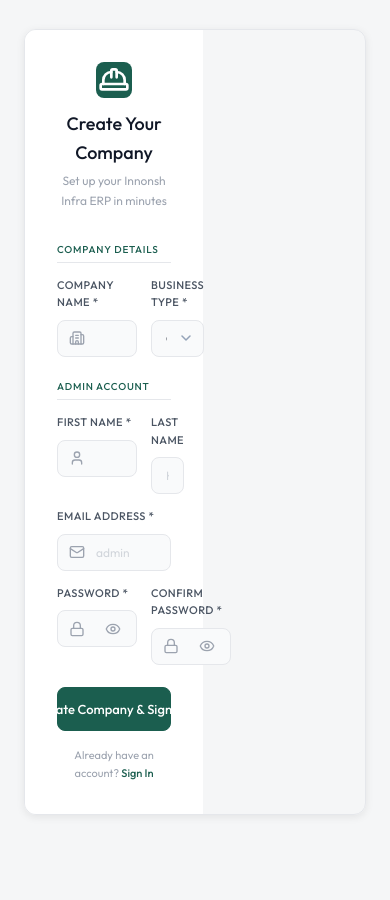
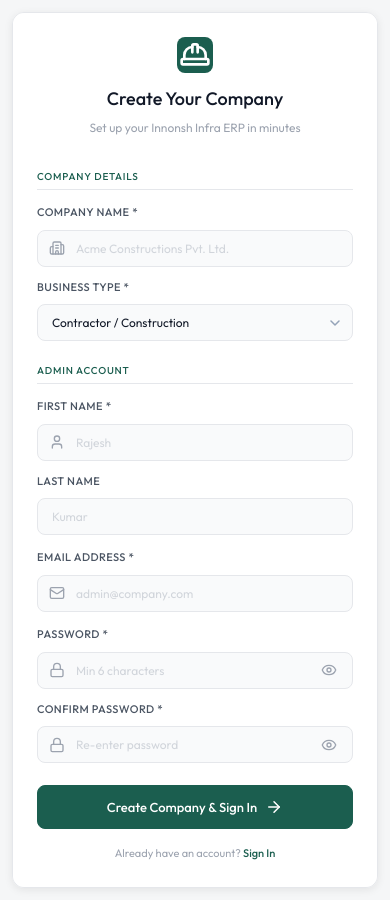
Before and after one commit to innonshtech/innonsh-infra-frontend, a React (Vite) app: page /register in a window 390 px wide. Before the commit the page ends 844 px from the top, so only its background shows below. Built offline with nearby package versions, Linux system fonts and the light colour scheme.

Commit message:
fixed login page layout on mobile screens

```diff
--- a/src/pages/auth/Auth.css
+++ b/src/pages/auth/Auth.css
@@ -270,3 +270,31 @@
   color: var(--text-muted);
   margin-top: 2px;
 }
+
+/* --- Mobile Viewport Responsiveness --- */
+@media (max-width: 768px) {
+  .auth-page {
+    padding: var(--space-md);
+  }
+
+  .auth-container {
+    grid-template-columns: 1fr;
+    max-width: 440px;
+  }
+
+  /* Hide decorative side panel on mobile devices */
+  .auth-side {
+    display: none;
+  }
+
+  .auth-card {
+    padding: 24px;
+    min-width: 0;
+  }
+
+  /* Stack input form rows in register pages */
+  .auth-form-row {
+    grid-template-columns: 1fr;
+    gap: 12px;
+  }
+}
```
